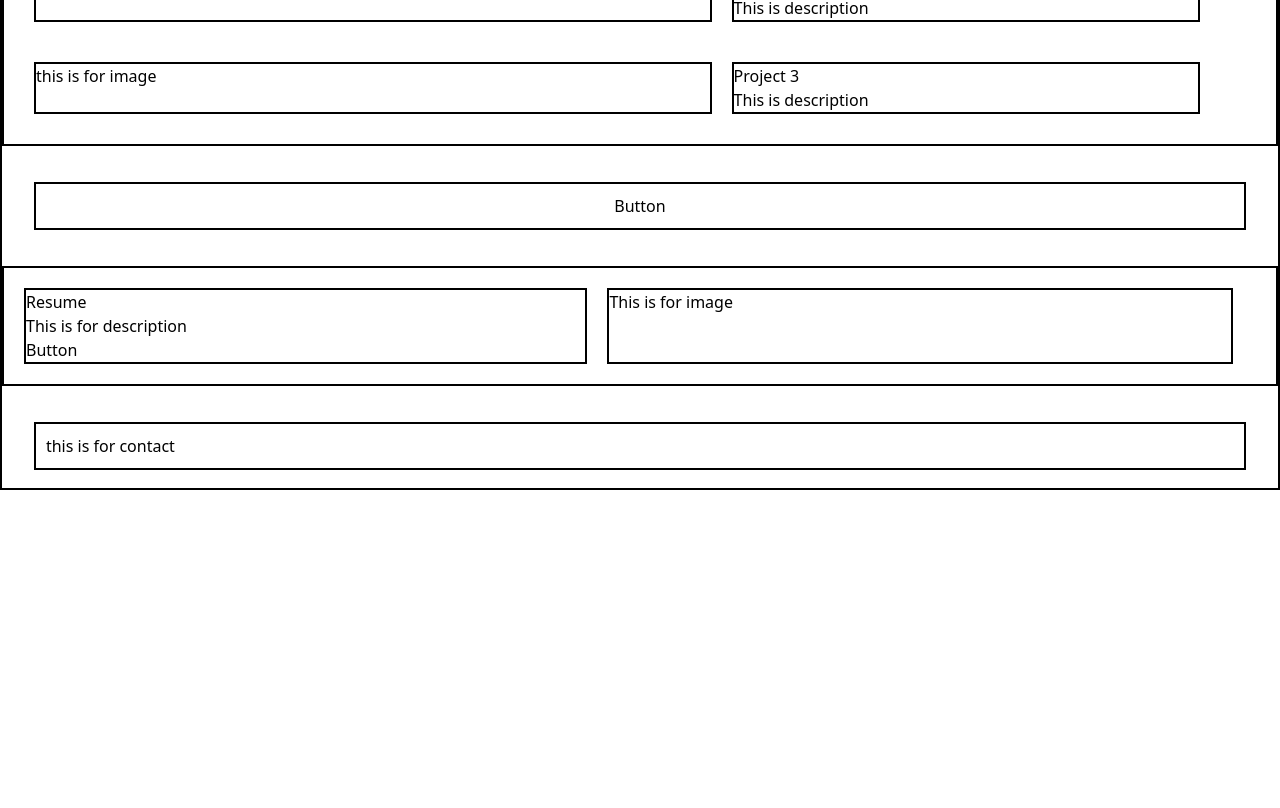
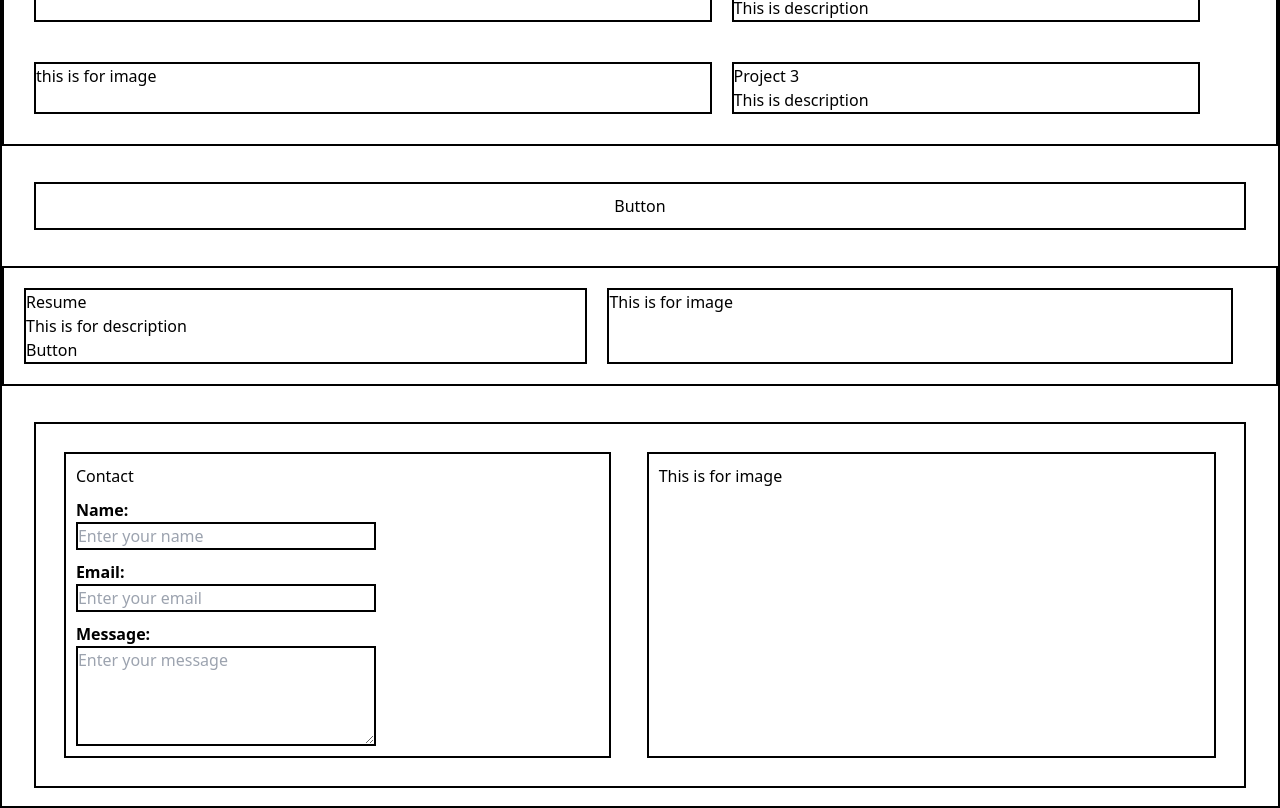
Before and after one commit to darryliswahyudhi/portfolio-project-one, a React (Create React App) app: page / in a window 1280 px wide. Shown: the part 694-1502 px from the top of the page. Before the commit the page ends 1184 px from the top, so only its background shows below. Built offline with nearby package versions, Linux system fonts and the light colour scheme.

Commit message:
home page layout completed

```diff
--- a/src/components/home-page.jsx
+++ b/src/components/home-page.jsx
@@ -87,7 +87,20 @@ function HomePage() {
                       </div>
             </div>
             <div className="contact-content">
-                <p>this is for contact</p>
+                      <div className="contact-form">
+                          <h2>Contact</h2>
+                          <form>
+                              <label for="name">Name:</label>
+                              <input type="text" id="name" name="name" placeholder="Enter your name" required></input>
+                              <label for="email">Email:</label>
+                              <input type="email" id="email" name="email" placeholder="Enter your email" required></input>
+                              <label for="message">Message:</label>
+                              <textarea id="message" name="message" placeholder="Enter your message" required></textarea>
+                          </form>
+                      </div>
+                      <div className="contact-img">
+                          <p>This is for image</p>
+                      </div>
             </div>
         </div>
       </div>
--- a/src/css/home-page.css
+++ b/src/css/home-page.css
@@ -93,7 +93,7 @@
   margin: 10px;
   border: 2px solid black;
   width: 50%;
-  height: 100%;
+  max-height: 350px;
 }
 
 .project-content {
@@ -173,12 +173,58 @@
   display: flex;
   flex-direction: column;
   align-self: center;
+  flex-direction: row;
   border: 2px solid black;
   height: 25%;
   width: 95%;
   padding: 10px;
   margin: 18px;
 }
+
+.contact-form{
+    display: flex;
+    flex-direction: column;
+    border: 2px solid black;
+    width: 48%;
+    height: 100%;
+    padding: 10px;
+    margin: 18px;
+}
+
+/* Style the form elements */
+form {
+    display: flex;
+    flex-direction: column;
+  }
+
+  label {
+    font-weight: bold;
+    margin-top: 10px;
+  }
+
+  input, textarea {
+    border: 2px solid black;
+    padding: 5px;
+  }
+
+  input[type="text"], input[type="email"] {
+    width: 300px;
+  }
+
+  textarea {
+    width: 300px;
+    height: 100px;
+  }
+
+  /* Style the contact-img */
+  .contact-img {
+    display: flex;
+    border: 2px solid black;
+    max-height: 350px;
+    width: 50%;
+    padding: 10px;
+    margin: 18px;
+  }
 
 @media (max-width: 768px) {
   .home-page-container {
```
